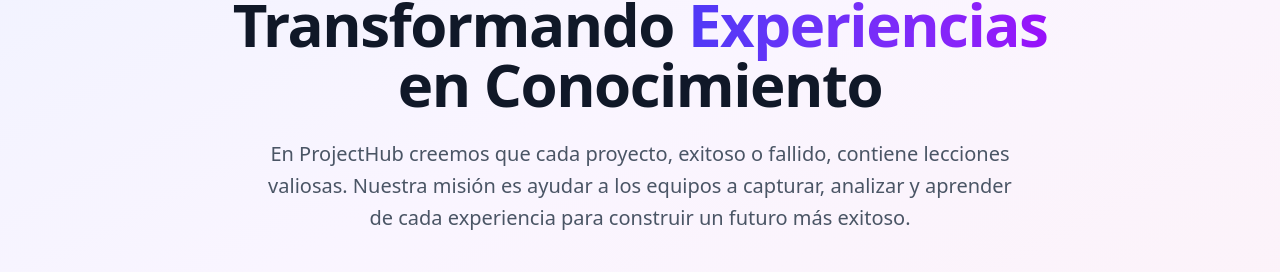
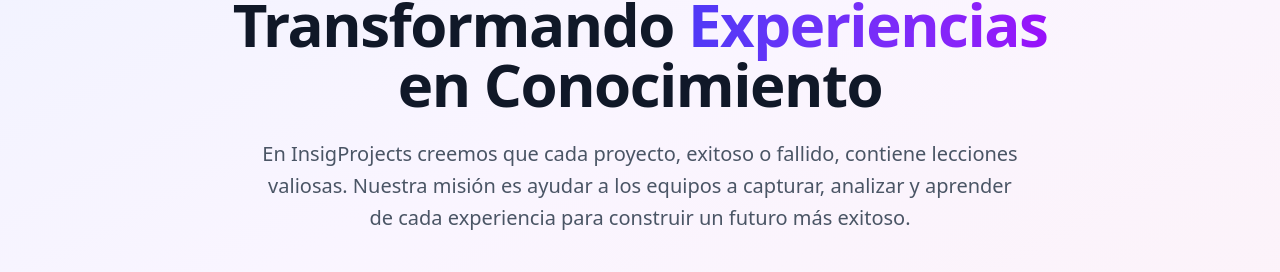
Before and after one commit to adrian-torres-f/react-example-app, a Next.js app in the folder insig-projects-f/: page /about in a window 1280 px wide. Shown: the part 311-583 px from the top of the page. Built offline with nearby package versions, Linux system fonts and the light colour scheme.

Commit message:
docs(readme): Agregar descripción del proyecto, requerimientos, diccionario de datos y créditos

```diff
--- a/insig-projects-f/src/components/sections/about/about-hero-section.tsx
+++ b/insig-projects-f/src/components/sections/about/about-hero-section.tsx
@@ -24,7 +24,7 @@
           </h1>
 
           <p className="text-xl leading-8 text-gray-600 dark:text-gray-300 max-w-3xl mx-auto mb-10">
-            En ProjectHub creemos que cada proyecto, exitoso o fallido, contiene lecciones valiosas. Nuestra misión es
+            En InsigProjects creemos que cada proyecto, exitoso o fallido, contiene lecciones valiosas. Nuestra misión es
             ayudar a los equipos a capturar, analizar y aprender de cada experiencia para construir un futuro más
             exitoso.
           </p>
--- a/insig-projects-f/src/components/sections/about/contact-section.tsx
+++ b/insig-projects-f/src/components/sections/about/contact-section.tsx
@@ -29,7 +29,7 @@
               </div>
               <h3 className="text-2xl font-bold text-white mb-4">Comienza Gratis Hoy</h3>
               <p className="text-indigo-100 mb-6 leading-relaxed">
-                Registra tu primer proyecto y descubre cómo ProjectHub puede transformar la manera en que tu equipo
+                Registra tu primer proyecto y descubre cómo InsigProjects puede transformar la manera en que tu equipo
                 aprende y crece.
               </p>
               <Button asChild size="lg" className="bg-white text-indigo-600 hover:bg-gray-100 w-full">
@@ -52,7 +52,7 @@
                   </div>
                   <div>
                     <p className="text-white font-medium">Email</p>
-                    <p className="text-indigo-100">hola@projecthub.com</p>
+                    <p className="text-indigo-100">hola@insigprojects.com</p>
                   </div>
                 </div>
 
```
Also changed, not shown: 2 other files (tests, documents, lock files or other folders).
